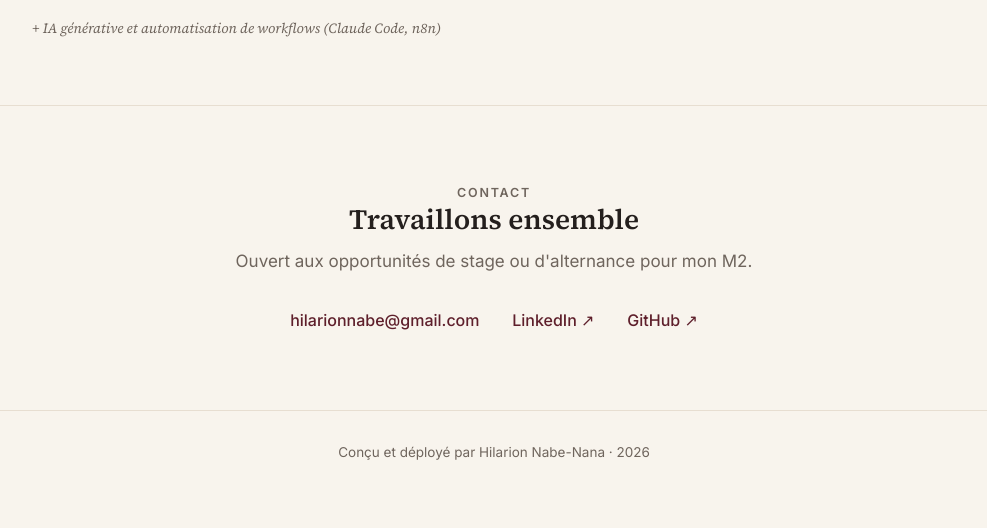
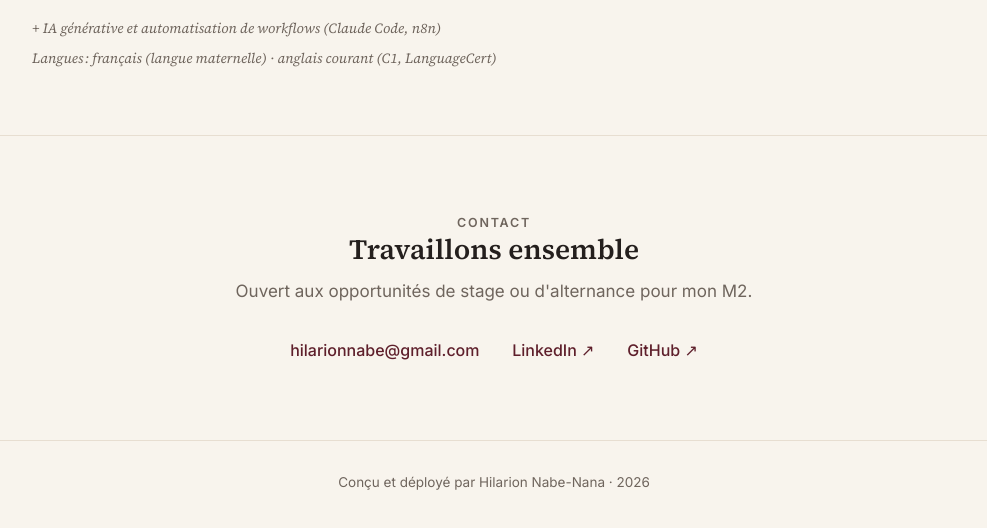
Before and after one commit to Hilarion-Nabe/Hilarion-Nabe.github.io, a plain HTML site: page index.html in a window 1280 px wide. Shown: the part 3285-3813 px from the top of the page, without its empty margins (146-1133 px from the left). Drawn offline with Linux system fonts and the light colour scheme.

Commit message:
Ajout des langues sous la boîte à outils
Co-Authored-By: Claude Opus 5.5 <noreply@anthropic.com>
Claude-Session: https://claude.ai/code/session_015qAAQFj5eipQwzUE6epLzw

```diff
--- a/index.html
+++ b/index.html
@@ -103,7 +103,9 @@ section{padding:64px 0;border-top:1px solid var(--line)}
 .tool img{height:40px;width:auto;margin:0 auto 12px;filter:grayscale(.4) opacity(.9);transition:filter .3s,transform .3s}
 .tool:hover img{filter:none;transform:scale(1.08)}
 .tool span{font-size:13px;color:#4a433e;font-weight:500}
-.tools-note{margin:20px 0 0;font-size:14px;color:var(--muted);font-family:"Source Serif 4",serif;font-style:italic}
+.tools-note{margin:20px 0 0;}
+.tools-note+.tools-note{margin-top:6px}
+.tools-note{font-size:14px;color:var(--muted);font-family:"Source Serif 4",serif;font-style:italic}
 @media(max-width:720px){.tools{grid-template-columns:repeat(3,1fr)}}
 @media(max-width:380px){.tools{grid-template-columns:repeat(2,1fr)}}
 
@@ -238,6 +240,7 @@ footer{border-top:1px solid var(--line);padding:30px 0 50px;text-align:center;co
     <div class="tool"><img src="assets/logos/excel.svg" alt="Excel"><span>Excel</span></div>
   </div>
   <p class="tools-note reveal">+ IA générative et automatisation de workflows (Claude Code, n8n)</p>
+  <p class="tools-note reveal">Langues&#8239;: français (langue maternelle) · anglais courant (C1, LanguageCert)</p>
 </div></section>
 
 <section id="contact"><div class="wrap">
```
